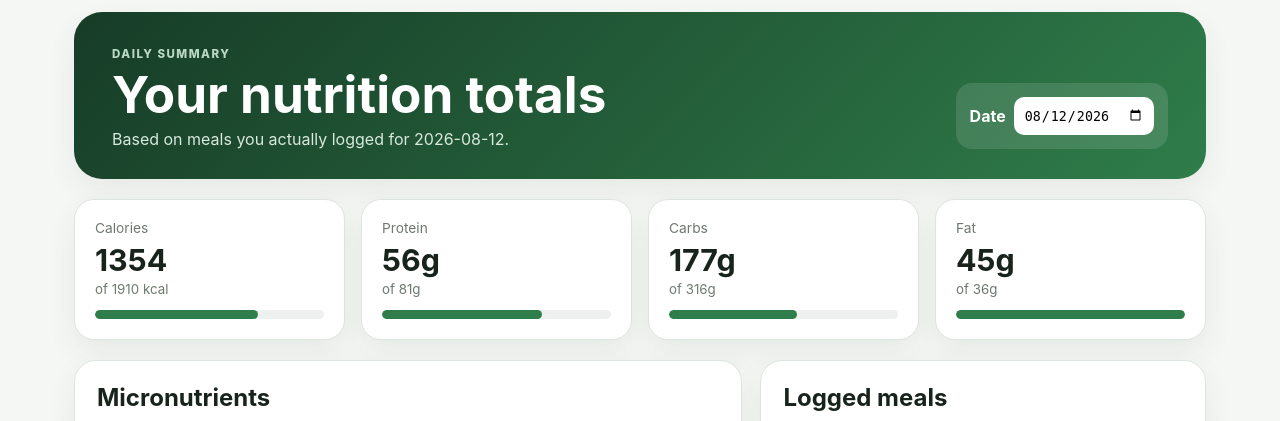
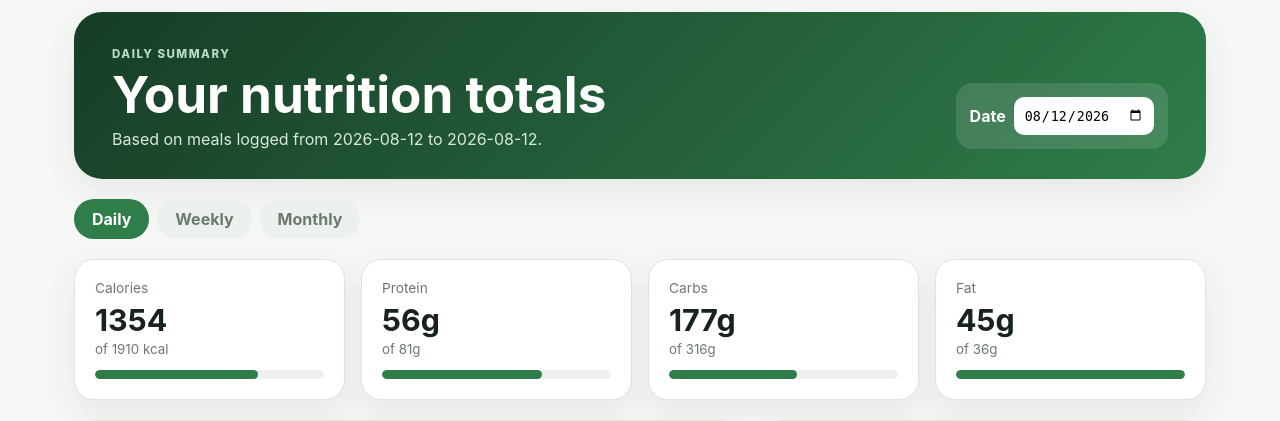
Before and after one commit to rarama21/nutrition_coach_app, a Flask app: page /summary in a window 1280 px wide. Shown: the part 68-489 px from the top of the page. Run offline with Flask 3, Linux system fonts and the light colour scheme; data comes from the database, SQL or seed files in the repository; both versions use the stored data as it was before the commit.

```diff
--- a/app.py
+++ b/app.py
@@ -2,7 +2,7 @@
 from flask import Flask, render_template, request, redirect, url_for, flash
 import sqlite3
 from pathlib import Path
-from datetime import date
+from datetime import date, timedelta
 import os
 import json
 from urllib.request import Request, urlopen
@@ -694,6 +694,7 @@ def profile():
         """, data)
         # Clear future/current generated plan so it can reflect new profile.
         conn.execute("DELETE FROM plans")
+        conn.execute("DELETE FROM ai_plans")
         conn.commit()
         conn.close()
         flash("Profile saved.")
@@ -837,6 +838,20 @@ def summary():
     if not profile:
         return redirect(url_for("profile"))
     d = request.args.get("date", date.today().isoformat())
+    period = request.args.get("period", "daily").lower()
+    if period not in {"daily", "weekly", "monthly"}:
+        period = "daily"
+    anchor = date.fromisoformat(d)
+    if period == "weekly":
+        start_date = anchor - timedelta(days=anchor.weekday())
+        end_date = start_date + timedelta(days=6)
+    elif period == "monthly":
+        start_date = anchor.replace(day=1)
+        next_month = (start_date.replace(day=28) + timedelta(days=4)).replace(day=1)
+        end_date = next_month - timedelta(days=1)
+    else:
+        start_date = end_date = anchor
+    period_days = (end_date - start_date).days + 1
     conn = db()
     rows = conn.execute("""
         SELECT l.id AS log_id, l.servings, l.actual_food,
@@ -872,18 +887,21 @@ def summary():
                     ELSE r.folate_mcg + COALESCE(l.actual_folate_mcg, 0) / l.servings END AS folate_mcg,
                r.*
         FROM logs l JOIN recipes r ON r.id=l.recipe_id
-        WHERE l.log_date=?
-        ORDER BY l.id
-    """, (d,)).fetchall()
+        WHERE l.log_date BETWEEN ? AND ?
+        ORDER BY l.log_date, l.id
+    """, (start_date.isoformat(), end_date.isoformat())).fetchall()
     conn.close()
     totals = sum_nutrition(rows, "servings")
-    targets = calc_targets(profile)
+    daily_targets = calc_targets(profile)
+    targets = {k: v * period_days for k, v in daily_targets.items()}
     percentages = {}
-    for k, target in DAILY_MICRO_TARGETS.items():
+    for k, target in {k: v * period_days for k, v in DAILY_MICRO_TARGETS.items()}.items():
         percentages[k] = min(999, round((totals[k] / target) * 100)) if target else 0
     return render_template("summary.html", profile=profile, rows=rows, totals=totals,
-                           targets=targets, micro_targets=DAILY_MICRO_TARGETS,
-                           percentages=percentages, d=d)
+                           targets=targets, micro_targets={k: v * period_days for k, v in DAILY_MICRO_TARGETS.items()},
+                           percentages=percentages, d=d, period=period,
+                           period_start=start_date.isoformat(), period_end=end_date.isoformat(),
+                           period_days=period_days)
 
 @app.post("/delete-log/<int:log_id>")
 def delete_log(log_id):
--- a/static/style.css
+++ b/static/style.css
@@ -42,3 +42,5 @@ button,.button{border:0;border-radius:12px;padding:10px 14px;font-weight:800;cur
 .ai-box{display:flex;align-items:center;justify-content:space-between;gap:24px;margin:20px 0}
 .ai-box h2{margin:10px 0 4px}
 @media(max-width:800px){.ai-box{flex-direction:column;align-items:stretch}}
+
+.period-menu{display:flex;gap:8px;margin:20px 0}.period-menu a{padding:10px 18px;border-radius:999px;background:#edf1ee;color:var(--muted);text-decoration:none;font-weight:750}.period-menu a.active{background:var(--accent);color:#fff}
--- a/templates/summary.html
+++ b/templates/summary.html
@@ -3,14 +3,20 @@
 {% block content %}
 <section class="hero compact">
   <div>
-    <span class="eyebrow">Daily summary</span>
+    <span class="eyebrow">{{ period|capitalize }} summary</span>
     <h1>Your nutrition totals</h1>
-    <p>Based on meals you actually logged for {{ d }}.</p>
+    <p>Based on meals logged from {{ period_start }} to {{ period_end }}.</p>
   </div>
   <form method="get" class="date-box">
     <label>Date <input type="date" name="date" value="{{ d }}" onchange="this.form.submit()"></label>
   </form>
 </section>
+
+<nav class="period-menu">
+  {% for key, label in [("daily", "Daily"), ("weekly", "Weekly"), ("monthly", "Monthly")] %}
+    <a class="{% if period == key %}active{% endif %}" href="{{ url_for('summary', date=d, period=key) }}">{{ label }}</a>
+  {% endfor %}
+</nav>
 
 <section class="target-grid">
   {% for key,label,target in [
```
Also changed, not shown: nutrition.db (deleted), 1 other file.
